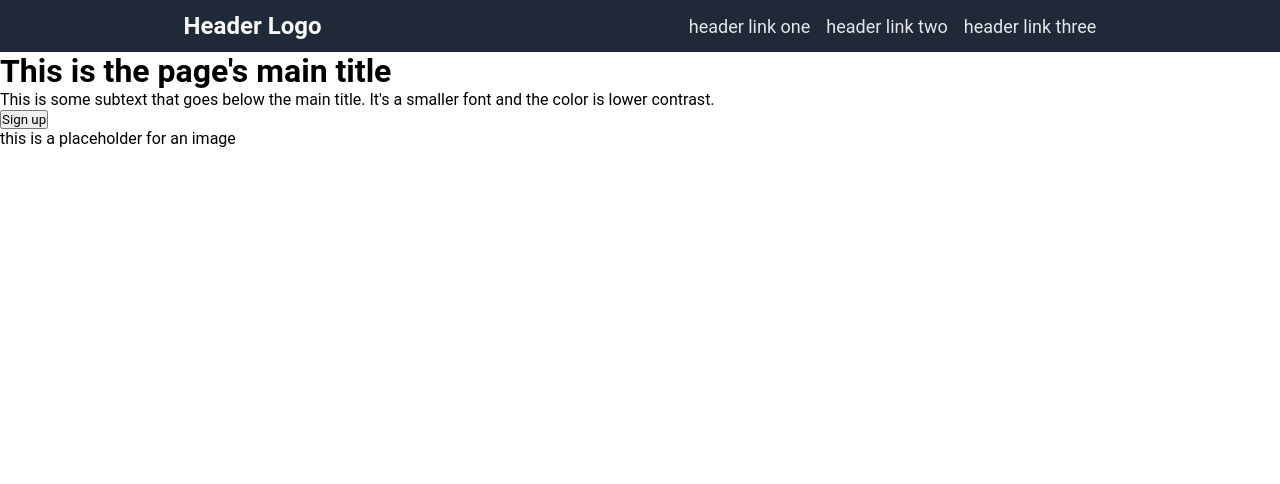
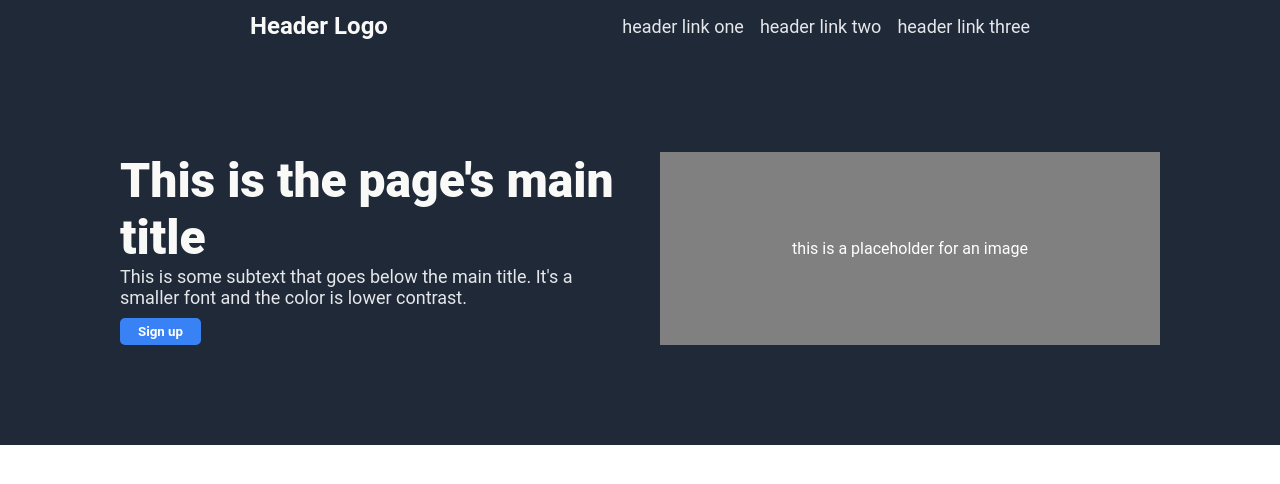
Before and after one commit to 0xMixologist/odin-landing-page, a plain HTML site: page index.html in a window 1280 px wide. Drawn offline with Linux system fonts and the light colour scheme.

Commit message:
Create the first row of content
This creates the first row of content which includes the h1 tag, some
description, a sign up button and the placeholder for an image

```diff
--- a/index.html
+++ b/index.html
@@ -18,7 +18,7 @@
   <div class="first_row">
     <div class="hero_text">
       <h1>This is the page's main title</h1>
-      <p>This is some subtext that goes below the main title. It's a smaller font and the color is lower contrast.</p>
+      <p class="secondary_text">This is some subtext that goes below the main title. It's a smaller font and the color is lower contrast.</p>
       <button type="submit">Sign up</button>
     </div>
     <div class="placeholder">
--- a/style.css
+++ b/style.css
@@ -6,11 +6,11 @@
 
 .header {
   display: flex;
-  justify-content: space-around;
+  justify-content: space-between;
   align-items: center;
   background-color: #1F2937;
   color: #F9FAF8;
-  padding: 12px 0px;
+  padding: 12px 250px;
 }
 
 .header span {
@@ -29,3 +29,45 @@ a {
   font-size: 18px;
   color: #E5E7EB;
 }
+
+.first_row {
+  display: flex;
+  justify-content: center;
+  background-color: #1F2937;
+  gap: 40px;
+  padding: 100px 0px;
+}
+
+h1 {
+  font-size: 48px;
+  color: #F9FAF8;
+  font-weight: 900;
+}
+
+.secondary_text {
+  font-size: 18px;
+  color: #E5E7EB;
+}
+
+.first_row button {
+  color: white;
+  background-color: #3882F6;
+  border: 2px solid #3882F6;
+  padding: 4px 16px;
+  border-radius: 5px;
+  font-weight: bold;
+  margin-top: 10px;
+}
+
+.hero_text {
+  flex-basis: 500px;
+}
+
+.placeholder {
+  flex-basis: 500px;
+  background-color: gray;
+  color: white;
+  display: flex;
+  justify-content: center;
+  align-items: center;
+}
```
